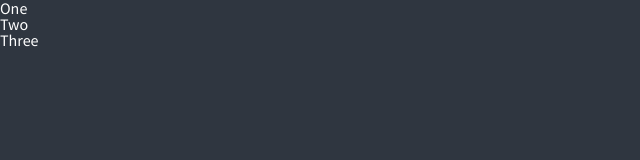
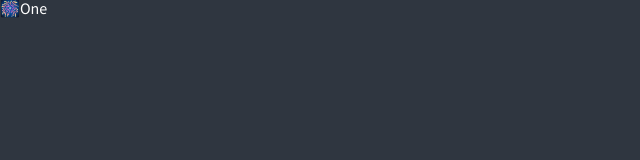
Before and after one commit to junghong0512/react_master, a React (Create React App) app: page / in a window 1280 px wide. Shown: the top 160 px of the page, without its empty margins (0-640 px from the left). Built offline with nearby package versions, Linux system fonts and the light colour scheme.

Commit message:
#6.3 Drag and Drop Part Two

```diff
--- a/src/App.tsx
+++ b/src/App.tsx
@@ -7,16 +7,15 @@ function App() {
     <DragDropContext onDragEnd={onDragEnd}>
       <div>
         <Droppable droppableId="one">
-          {() => (
-            <ul>
+          {(magic) => (
+            <ul ref={magic.innerRef} {...magic.droppableProps}>
               <Draggable draggableId="first" index={0}>
-                {() => <li>One</li>}
-              </Draggable>
-              <Draggable draggableId="second" index={1}>
-                {() => <li>Two</li>}
-              </Draggable>
-              <Draggable draggableId="third" index={2}>
-                {() => <li>Three</li>}
+                {(magic) => (
+                  <li ref={magic.innerRef} {...magic.draggableProps}>
+                    <span {...magic.dragHandleProps}>🎆</span>
+                    One
+                  </li>
+                )}
               </Draggable>
             </ul>
           )}
```
